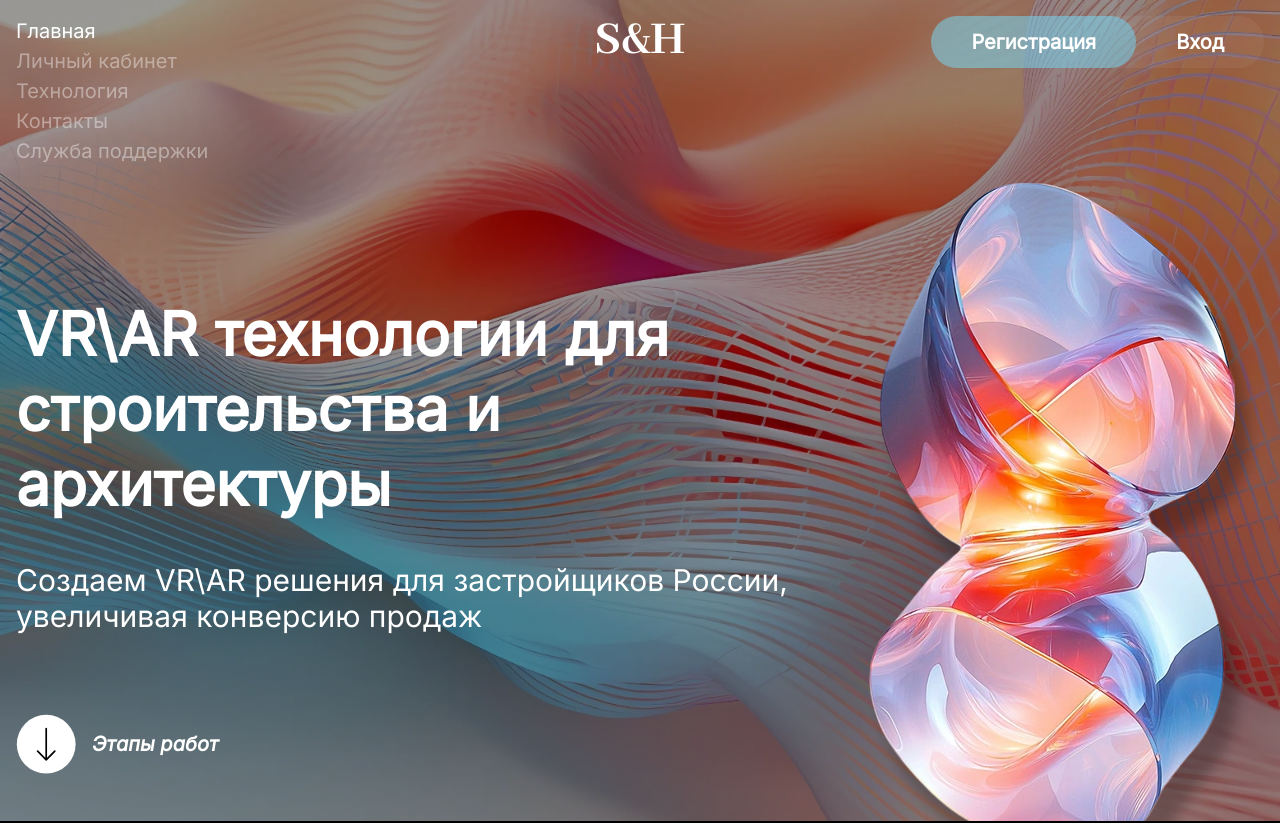
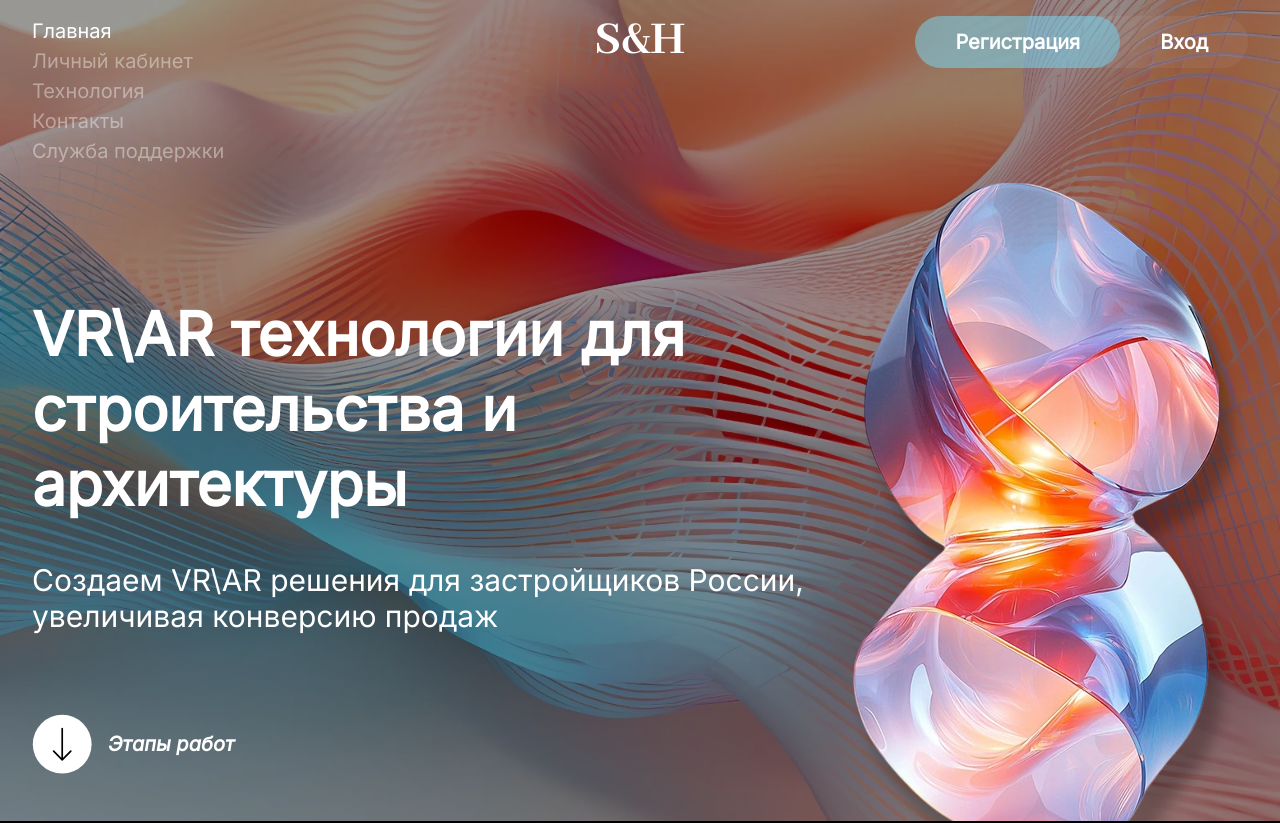
Before and after one commit to sense-and-home/sense-and-home-client, a React (Vite) app: page / in a window 1280 px wide. Shown: the top 823 px of the page. Built offline with nearby package versions, Linux system fonts and the light colour scheme.

Commit message:
fix: spacing and hover/focus styles

```diff
--- a/src/components/Accordion.tsx
+++ b/src/components/Accordion.tsx
@@ -122,7 +122,7 @@ function AccordionPanel({
   }, [open]);
 
   return (
-    <div className="text-background bg-foreground w-full rounded-[30px] border">
+    <div className="text-background bg-foreground rounded-secondary w-full border">
       <h3>
         <button
           ref={headerRef}
@@ -131,7 +131,7 @@ function AccordionPanel({
           id={`accordion-${id}`}
           onClick={onToggle}
           onKeyDown={onHeaderKeyDown}
-          className={`focus-visible:ring-accent flex w-full items-center justify-between gap-4 px-6 py-3 text-left focus:outline-none focus-visible:ring-2`}
+          className={`focus-visible:ring-accent rounded-secondary flex w-full items-center justify-between gap-4 px-6 py-3 text-left hover:cursor-pointer focus:outline-none focus-visible:ring-2`}
         >
           <span className="text-lg font-semibold">
             <span className="mr-4">{count + 1}.</span>
--- a/src/sections/HeroSection.tsx
+++ b/src/sections/HeroSection.tsx
@@ -23,7 +23,7 @@ export function HeroSection() {
         backgroundImage: `linear-gradient(rgba(0,0,0,0.4), rgba(0,0,0,0.4)), url(${HeroBackground})`,
       }}
     >
-      <div className="grid grid-cols-3 items-start px-4 py-4">
+      <div className="grid grid-cols-3 items-start px-8 py-4">
         <ul className="text-xl leading-normal">
           <li>
             <a className="hover:underline" href="#">
@@ -74,7 +74,7 @@ export function HeroSection() {
           </a>
         </div>
       </div>
-      <div className="flex items-center justify-around px-4">
+      <div className="flex items-center justify-between px-8">
         <div className="max-w-5xl leading-tight">
           <h1 className="heading mb-10 font-extrabold">
             VR\AR технологии для строительства и архитектуры
```
